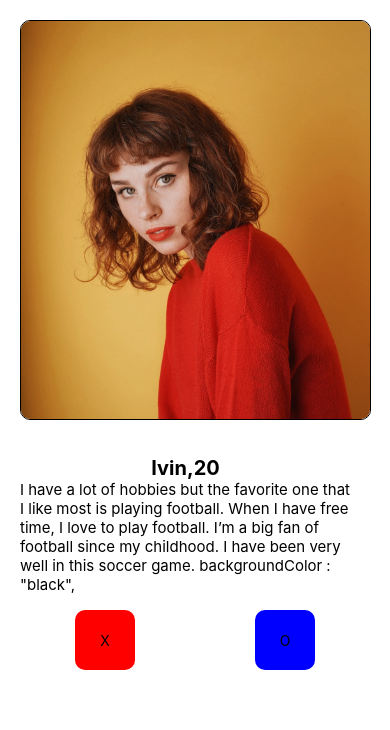
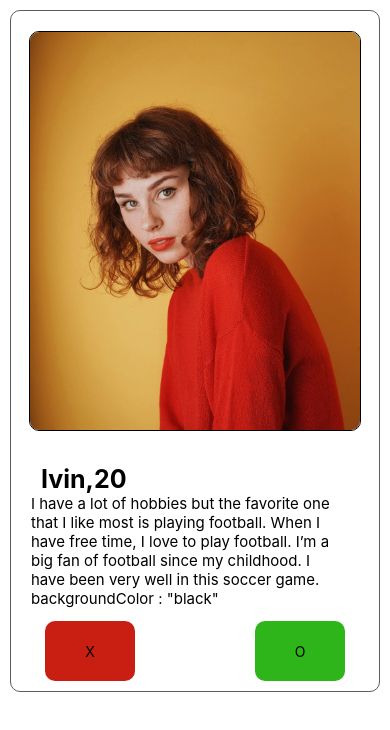
Before and after one commit to sivaprasad2000/Roomie, a React Native app: screen / in a window 390 px wide. Shown: the top 730 px of the page. Built offline with nearby package versions, Linux system fonts and the light colour scheme.

Commit message:
styling almost done

```diff
--- a/src/screen/RoomieSelectCard/RoomieSelectionScreen.js
+++ b/src/screen/RoomieSelectCard/RoomieSelectionScreen.js
@@ -4,7 +4,7 @@ import styles from './styles';
 
 const RoomieSelectionScreen = props => {
   return (
-    <View styles={styles.container}>
+    <View style={styles.container}>
       <View style={styles.pictureContainer}>
         <Image
           style={styles.picture}
@@ -18,7 +18,7 @@ const RoomieSelectionScreen = props => {
           I have a lot of hobbies but the favorite one that I like most is
           playing football. When I have free time, I love to play football. I’m
           a big fan of football since my childhood. I have been very well in
-          this soccer game. backgroundColor : "black",
+          this soccer game. backgroundColor : "black"
         </Text>
       </View>
       <View style={styles.buttoncontainer}>
--- a/src/screen/RoomieSelectCard/styles.js
+++ b/src/screen/RoomieSelectCard/styles.js
@@ -11,7 +11,11 @@ const win = Dimensions.get('window');
 
 const styles = StyleSheet.create({
   container: {
-    padding: 10,
+    paddingBottom: 10,
+    borderWidth: 1,
+    margin: 10,
+    borderRadius: 10,
+    borderColor: '#5c5c5c',
   },
   pictureContainer: {
     margin: 20,
@@ -23,10 +27,11 @@ const styles = StyleSheet.create({
     width: '100%',
     height: '100%',
     borderWidth: 1,
+    resizeMode: 'cover',
     borderRadius: 10,
   },
   textContainer: {
-    alignItems: 'center',
+    alignItems: 'flex-start',
     width: '90%',
     height: 150,
     justifyContent: 'center',
@@ -34,7 +39,8 @@ const styles = StyleSheet.create({
     margin: 10,
   },
   nameeeText: {
-    fontSize: 20,
+    marginLeft: 10,
+    fontSize: 25,
     fontWeight: 'bold',
   },
   descText: {
@@ -46,18 +52,18 @@ const styles = StyleSheet.create({
     justifyContent: 'center',
   },
   buttonXcontainer: {
-    backgroundColor: 'red',
-    width: 60,
+    backgroundColor: '#c91e12',
+    width: 90,
     height: 60,
     alignItems: 'center',
     justifyContent: 'center',
     borderRadius: 10,
-    marginRight:60
+    marginRight: 60,
   },
   buttonOcontainer: {
-    marginLeft:60,
-    backgroundColor: 'blue',
-    width: 60,
+    marginLeft: 60,
+    backgroundColor: '#2eb519',
+    width: 90,
     height: 60,
     alignItems: 'center',
     justifyContent: 'center',
```
